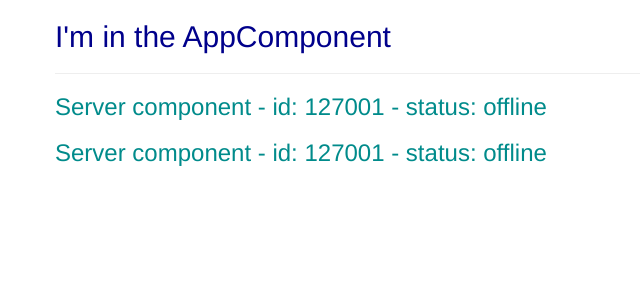
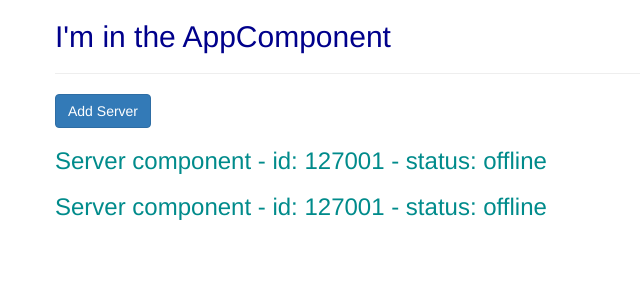
Before and after one commit to beebapcay/angular-learning-app, an Angular app: page / in a window 1280 px wide. Shown: the top 300 px of the page, without its empty margins (0-640 px from the left). Built offline with nearby package versions, Linux system fonts and the light colour scheme.

Commit message:
Property binding

```diff
--- a/src/app/servers/servers.component.html
+++ b/src/app/servers/servers.component.html
@@ -1,2 +1,4 @@
+<button class="btn btn-primary" [disabled]="!allowNewServer">Add Server</button>
+
 <app-server></app-server>
 <app-server></app-server>
--- a/src/app/servers/servers.component.ts
+++ b/src/app/servers/servers.component.ts
@@ -6,7 +6,17 @@
   styleUrls: ['./servers.component.css'],
 })
 export class ServersComponent implements OnInit {
-  constructor() {}
+  allowNewServer: boolean = false;
+
+  constructor() {
+    setTimeout(() => {
+      this.allowNewServer = true;
+    }, 2000);
+  }
+
+  getAllowNewServer(): boolean {
+    return this.allowNewServer;
+  }
 
   ngOnInit(): void {}
 }
```
